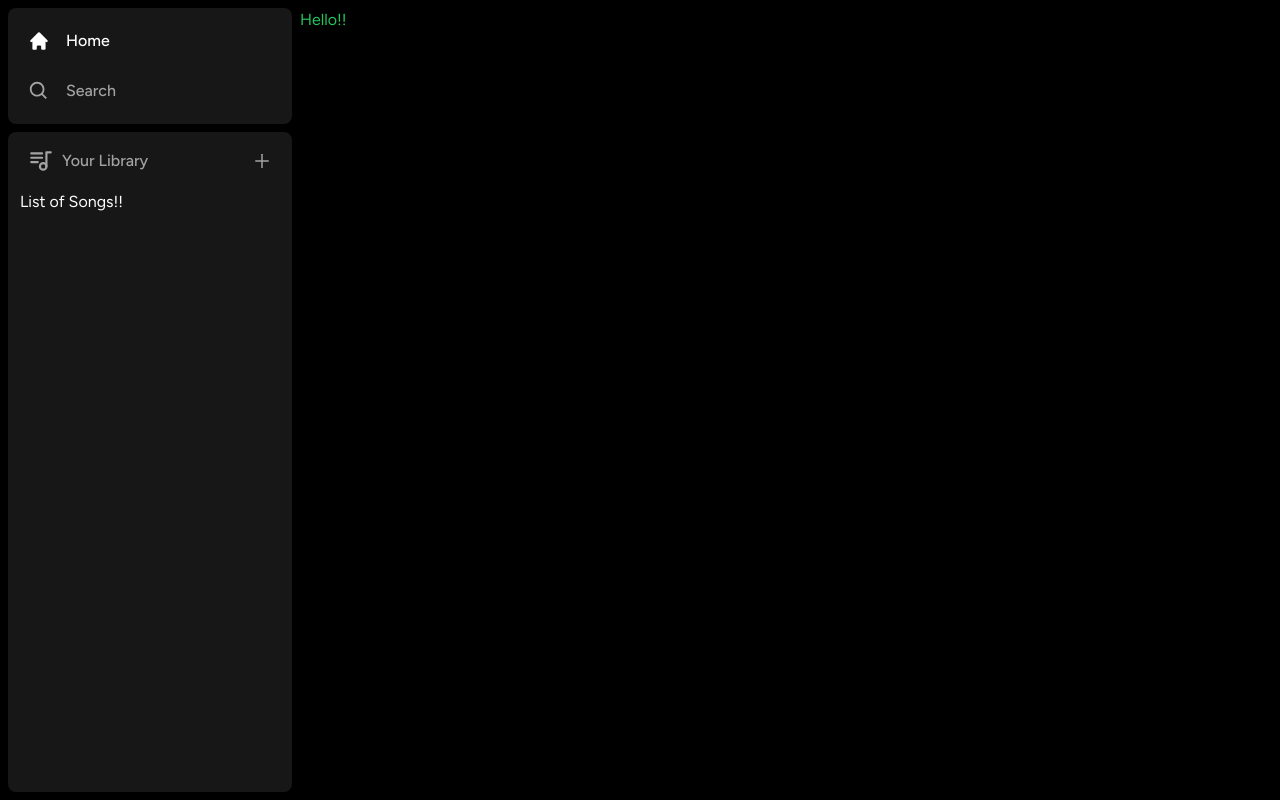
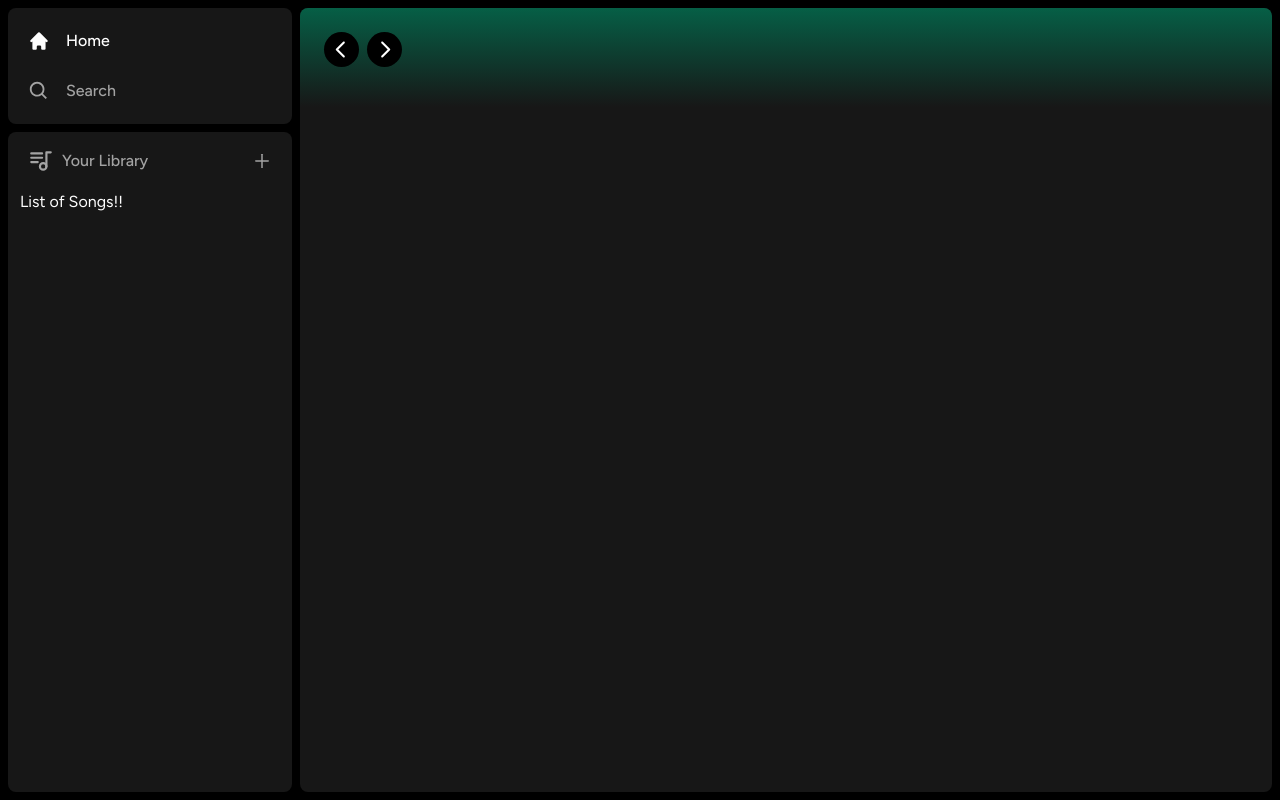
Before and after one commit to pokhengly/podcast, a Next.js app: page / in a window 1280 px wide. Built offline with nearby package versions, Linux system fonts and the light colour scheme.

Commit message:
add some code

```diff
--- a/app/(site)/page.tsx
+++ b/app/(site)/page.tsx
@@ -1,9 +1,20 @@
-import Image from "next/image";
+import {Header} from "@/components/Header";
 
 export default function Home() {
     return (
-        <div className="text-green-500">
-            Hello!!
+        <div
+            className="
+                bg-neutral-900
+                rounded-lg
+                h-full
+                w-full
+                overflow-hidden
+                overflow-y-auto
+          "
+        >
+            <Header>
+                Header
+            </Header>
         </div>
     )
 }
```
